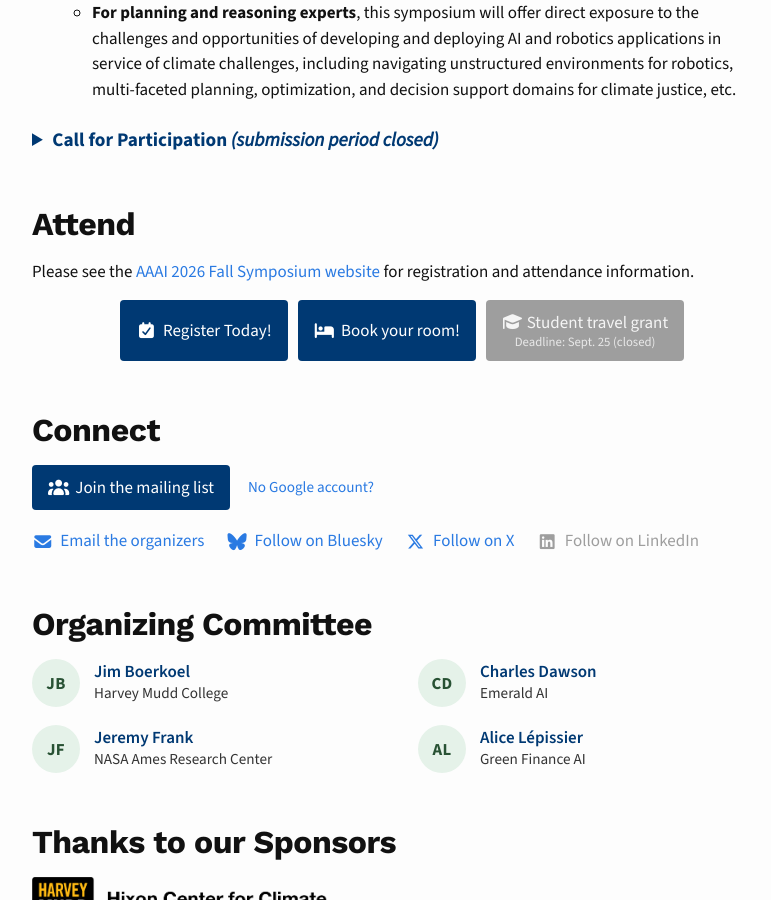
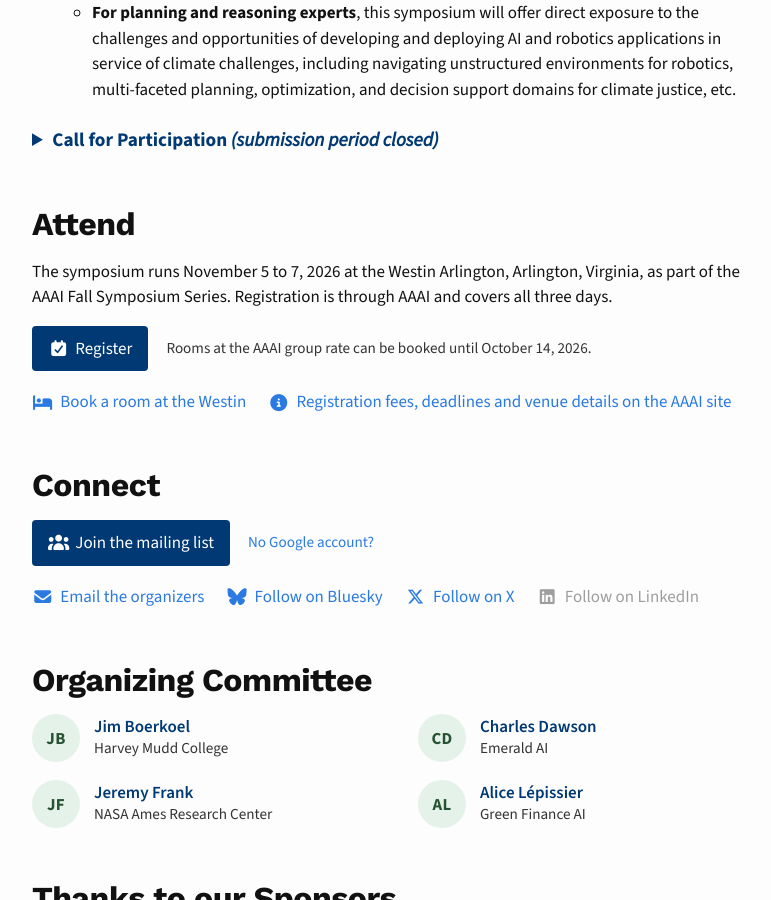
Before and after one commit to plan4planet/plan4planet.github.io, a Jekyll site: the page built from index.md, in a window 1280 px wide and 900 px high, scrolled down 2275 px. Shown: the whole window, without its empty margins (238-1009 px from the left). Built offline with Jekyll 4.4.1, drawn with Linux system fonts in a browser that asks for light colours; nearby versions of some CDN libraries.

Commit message:
feat: Attend section on the cta pattern; travel grant commented out
One sentence with dates, venue and who handles registration, a Register button with the hotel cutoff beside it, then the hotel booking and the AAAI details page as links. The closed student travel grant stays in the source as a commented link.

```diff
--- a/index.md
+++ b/index.md
@@ -147,12 +147,20 @@ To help us provide robust, vibrant, and valuable reviews and feedback for submis
 </details>
 
 ## Attend
-Please see the [AAAI 2026 Fall Symposium website](https://aaai.org/conference/fall-symposia/2026-fall-symposium-series/) for registration and attendance information.
+The symposium runs November 5 to 7, 2026 at the Westin Arlington, Arlington, Virginia, as part of the AAAI Fall Symposium Series. Registration is through AAAI and covers all three days.
 
-<div class="action-links">
-  <a class="btn btn-brand" href="https://aaai.getregistered.net/2026-fall-symposium/register"><i class="fa-solid fa-calendar-check" aria-hidden="true"></i> Register Today!</a>
-  <a class="btn btn-brand" href="https://www.marriott.com/event-reservations/reservation-link.mi?id=1776205479949&key=GRP&app=resvlink"><i class="fa-solid fa-bed" aria-hidden="true"></i> Book your room!</a>
-  <span class="btn btn-disabled" aria-disabled="true" title="The application deadline has passed"><i class="fa-solid fa-graduation-cap" aria-hidden="true"></i> Student travel grant<span class="deadline">Deadline: Sept. 25 (closed)</span></span>
+<div class="cta">
+  <div class="cta-primary">
+    <a class="btn btn-brand" href="https://aaai.getregistered.net/2026-fall-symposium/register"><i class="fa-solid fa-calendar-check" aria-hidden="true"></i> Register</a>
+    <p class="cta-note">Rooms at the AAAI group rate can be booked until October 14, 2026.</p>
+  </div>
+  <ul class="cta-links" aria-label="Attendance links">
+    <li><a href="https://www.marriott.com/event-reservations/reservation-link.mi?id=1776205479949&key=GRP&app=resvlink" target="_blank" rel="noopener noreferrer"><i class="fa-solid fa-bed" aria-hidden="true"></i> Book a room at the Westin</a></li>
+    <li><a href="https://aaai.org/conference/fall-symposia/2026-fall-symposium-series/" target="_blank" rel="noopener noreferrer"><i class="fa-solid fa-circle-info" aria-hidden="true"></i> Registration fees, deadlines and venue details on the AAAI site</a></li>
+    <!-- Student travel grant, closed Sept. 25. Uncomment if a new round opens.
+    <li><a href="https://aaaiforms.wufoo.com/forms/qv8tec00y333xd/" target="_blank" rel="noopener noreferrer"><i class="fa-solid fa-graduation-cap" aria-hidden="true"></i> Student travel grant</a></li>
+    -->
+  </ul>
 </div>
 
 <!--
```
